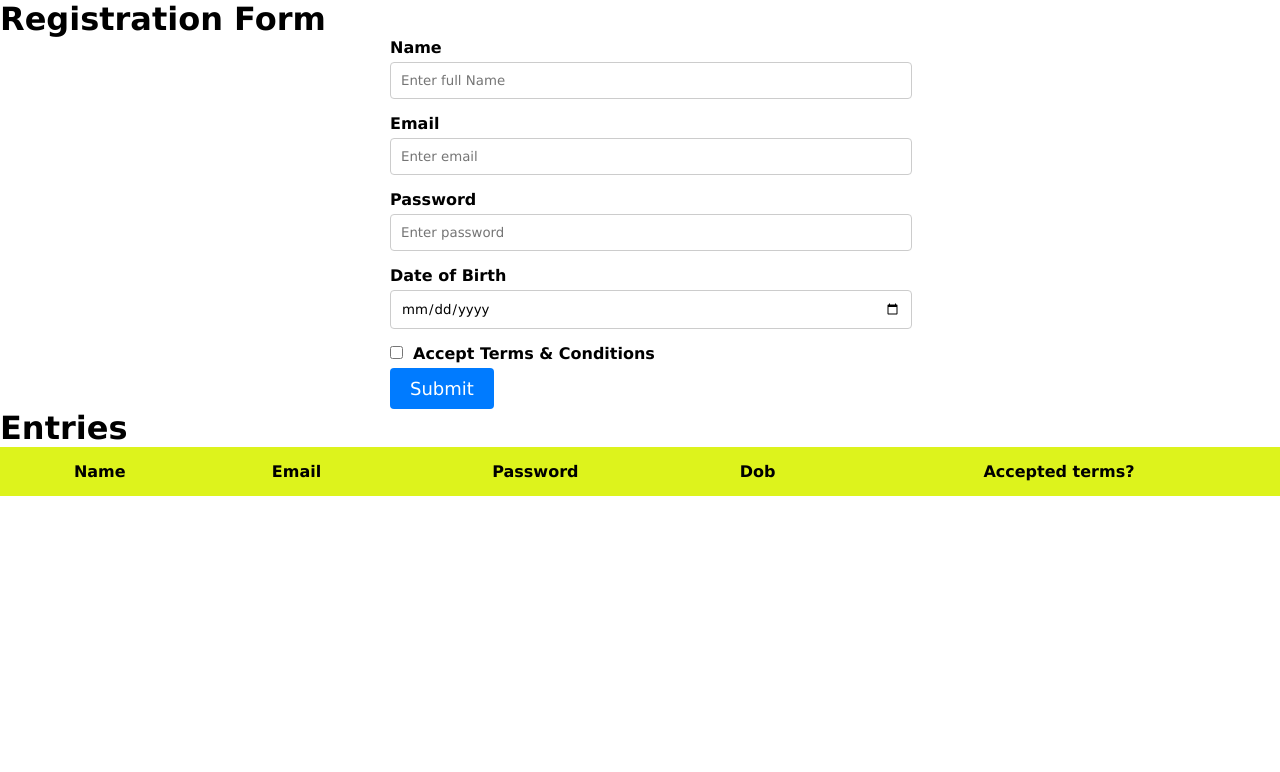
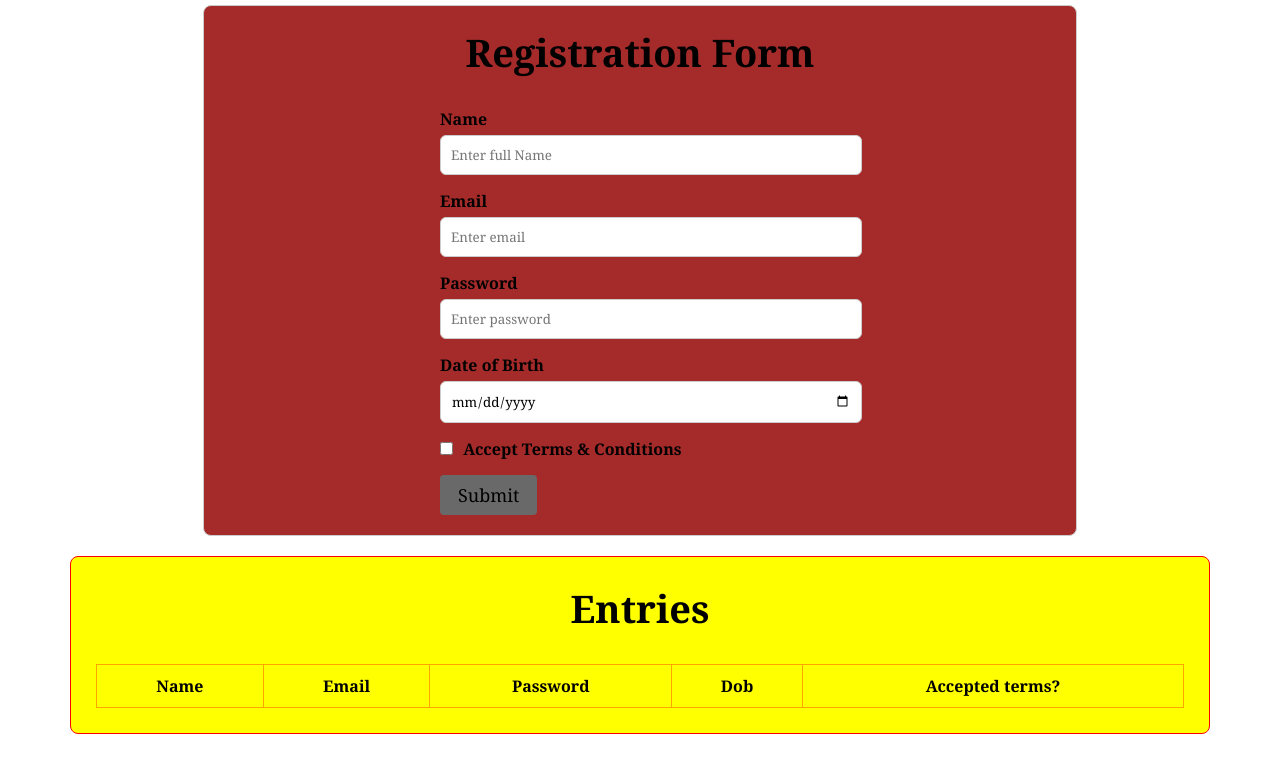
Before and after one commit to rushabh2003/wd101, a plain HTML site: page index.html in a window 1280 px wide. Drawn offline with Linux system fonts and the light colour scheme.

Commit message:
Update style.css

```diff
--- a/style.css
+++ b/style.css
@@ -1,45 +1,41 @@
 * {
                 margin: 0;
                 padding: 0;
-    font-family: 'Lucida Sans', 'Lucida Sans Regular', 'Lucida Grande', 'Lucida Sans Unicode', Geneva, Verdana, sans-serif, 'Gill Sans MT', 'Times New Roman', Times, serif, 'Trebuchet MS', sans-serif;
+                font-family: Georgia, 'Times New Roman', Times, serif;
             }
 
-#fieldset1 {
+            #div1 {
+                margin-top: 5px;
                 margin-bottom: 20px;
+                border: 1px solid #ccc;
+                border-radius: 8px;
+                width: 65%;
                 padding: 20px;
-    border: 1px solid #f50606;
-    border-radius: 8px;
-    width: 50%;
+                background: brown;
                 margin-left: auto;
                 margin-right: auto;
-    box-shadow: 5px 0 10px rgba(0, 0, 0, 0.1), -5px 0 10px rgba(0, 0, 0, 0.1), 0 5px 10px rgba(0, 0, 0, 0.1);
-    background: rgb(75, 197, 206);
             }
 
-#fieldset2 {
-    margin-bottom: 20px;
-    padding: 20px;
-    background: rgb(4, 250, 147);
-    border: 1px solid #ee04b3;
-    border-radius: 10px;
-    width: 70%;
+            #div2 {
+                background: yellow;
+                margin-bottom: 15px;
+                padding: 25px;
+                border: 1px solid red;
+                border-radius: 8px;
+                width: 85%;
                 margin-left: auto;
                 margin-right: auto;
-    box-shadow: 5px 0 10px rgba(0, 0, 0, 0.1), -5px 0 10px rgba(0, 0, 0, 0.1), 0 5px 10px rgba(0, 0, 0, 0.1);
             }
-
-h2 {
-    margin-left: auto;
-    margin-right: auto;
-    margin-bottom: 5px;
-    font-size: 50px;
+            h1 {
+                font-size: 38px;
                 text-align: center;
                 font-weight: bold;
-    color: rgb(252, 250, 250);
+                color: black;
+                margin-bottom: 30px;
             }
 
             form {
-    max-width: 500px;
+                max-width: 400px;
                 margin: 0 auto;
             }
 
@@ -48,52 +44,59 @@ table {
                 border-collapse: collapse;
             }
 
-td {
-    border: 1px solid #ccc;
-}
-
-th, td {
-    padding: 15px;
-    text-align: left;
-}
-
-th {
-    background: rgb(221, 243, 28);
-    text-align: center;
-}
-
             label {
                 display: inline-block;
                 margin-bottom: 5px;
                 font-weight: bold;
             }
 
-input[type="text"], input[type="email"], input[type="password"], input[type="date"] {
+            table, th, td {
+                border: 1px solid orange;
+            }
+
+            th, td {
+                background: beige;
+                padding: 10px;
+                text-align: left;
+            }
+
+            th {
+                background-color: peach;
+                background: none;
+                text-align: center;
+            }
+
+
+            input[type="text"],
+            input[type="email"],
+            input[type="password"],
+            input[type="date"] {
                 width: 100%;
                 padding: 10px;
+                border: 1px solid #ccc;
                 margin-bottom: 15px;
-    border: 1px solid #ccc;
-    border-radius: 4px;
+                border-radius: 6px;
             }
 
             input[type="checkbox"] {
-    margin-right: 5px;
+                margin-right: 6px;
             }
 
             #submit {
-    padding: 10px 20px;
-    background-color: #007bff;
-    color: #fff;
+                padding: 8px 18px;
+                background-color: dimgray;
+                color: babypink;
                 font-size: 18px;
                 border: none;
                 border-radius: 4px;
+                margin-top: 10px;
                 cursor: pointer;
             }
 
             #submit:hover {
-    background-color: #1303f7;
+                background-color: seagreen;
             }
 
-#tableData {
+            #datatable{
                 margin-top: 20px;
             }
```
Lines whose indentation alone changed are shown as unchanged.
